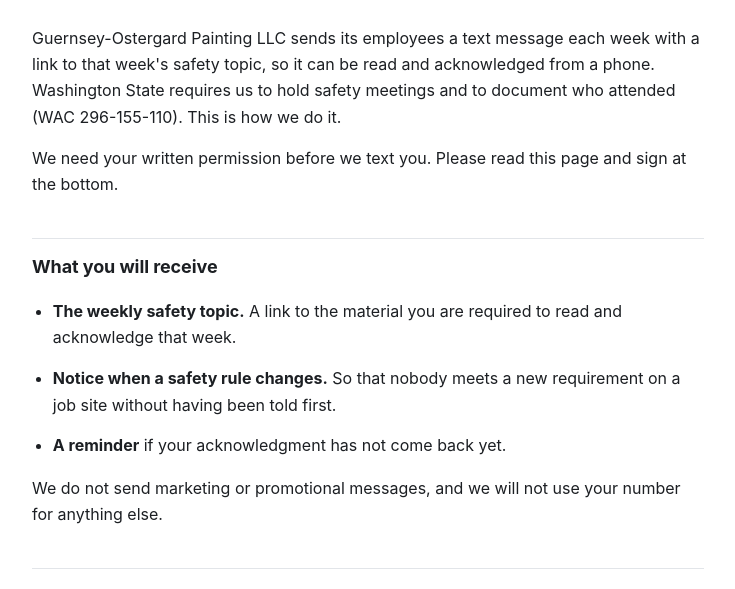
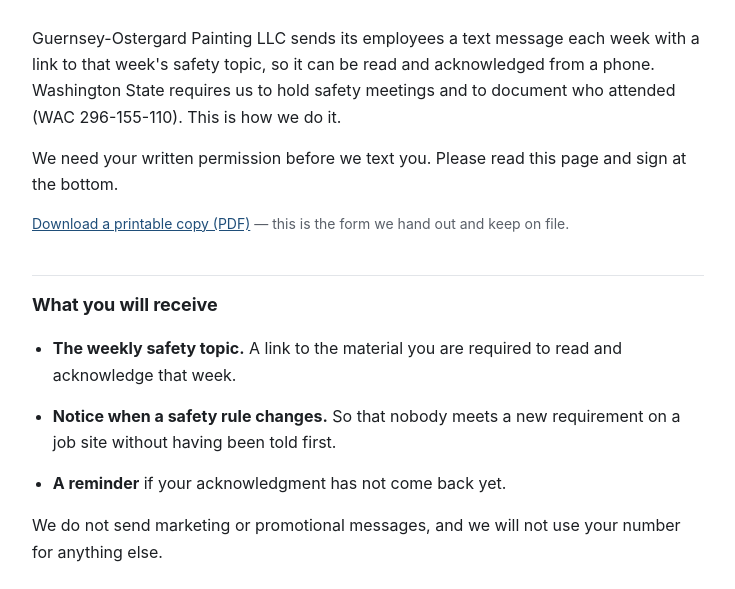
Before and after one commit to Art-G-O/guernsey-ostergard-legal, a plain HTML site: page safety-text-acknowledgment/index.html in a window 1280 px wide. Shown: the part 190-779 px from the top of the page, without its empty margins (272-1007 px from the left). Drawn offline with Linux system fonts and the light colour scheme.

Commit message:
Publish the acknowledgment as a PDF as well as a web page
Twilio's A2P pre-check asks for "a link to an image or document showing the
consent form", and a web page may not satisfy a validator looking for a
document. A PDF removes the ambiguity. It is also the artefact that actually
matters on a job site: the sheet a painter signs and the office files.

Generated with reportlab rather than a headless browser so the layout is
deterministic, with the agreement text and the signature lines kept on one
page so nobody can sign a page that does not carry what they agreed to.

Co-Authored-By: Claude Opus 5 <noreply@anthropic.com>

```diff
--- a/safety-text-acknowledgment/index.html
+++ b/safety-text-acknowledgment/index.html
@@ -24,6 +24,8 @@
 <p>Guernsey-Ostergard Painting LLC sends its employees a text message each week with a link to that week's safety topic, so it can be read and acknowledged from a phone. Washington State requires us to hold safety meetings and to document who attended (WAC 296-155-110). This is how we do it.</p>
 
 <p>We need your written permission before we text you. Please read this page and sign at the bottom.</p>
+
+<p class="meta"><a href="guernsey-ostergard-safety-text-acknowledgment.pdf">Download a printable copy (PDF)</a> &mdash; this is the form we hand out and keep on file.</p>
 
 <h2>What you will receive</h2>
 <ul>
```
Also changed, not shown: 1 other file.
